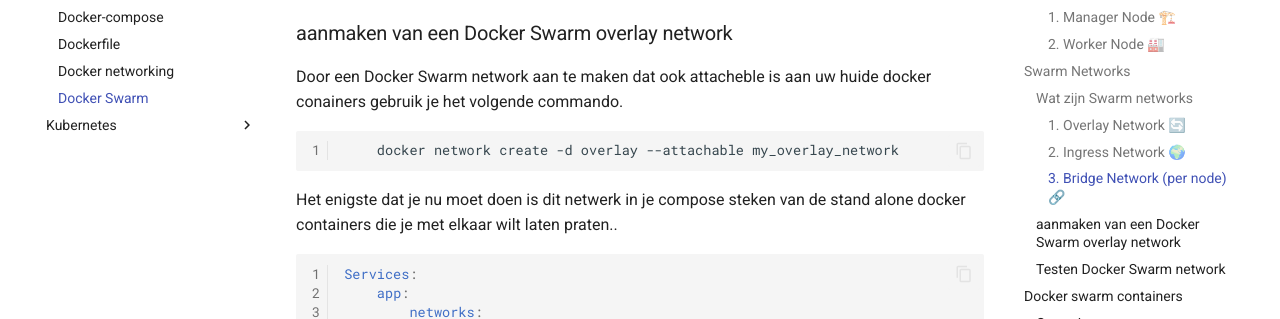
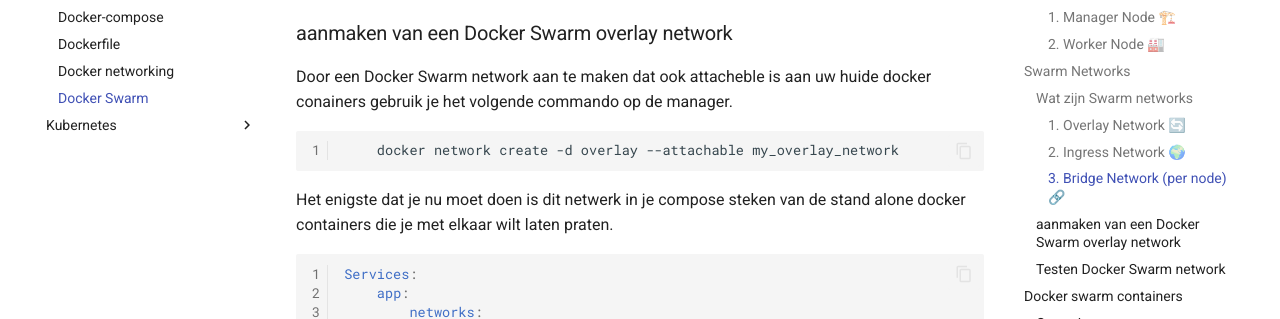
Before and after one commit to cowadar/wiki, an MkDocs documentation site: the page built from docs/container/docker/swarm.md, in a window 1280 px wide and 900 px high, scrolled down 2007 px. Shown: the part 193-512 px from the top of the window. Built offline with MkDocs 1.6.1 and Material for MkDocs 9.7.7, drawn with Linux system fonts in a browser that asks for light colours; comment, search, counter and statistics services are not loaded.

Commit message:
docker swarm overlay network toegevoegd

````diff
--- a/docs/container/docker/swarm.md
+++ b/docs/container/docker/swarm.md
@@ -67,12 +67,12 @@
     Als je een Swarm network aanmaakt zien uw nodes deze pas als er een conatainer op de node deze gebruikt.
 
 ### aanmaken van een Docker Swarm overlay network
-Door een Docker Swarm network aan te maken dat ook attacheble is aan uw huide docker conainers gebruik je het volgende commando.
+Door een Docker Swarm network aan te maken dat ook attacheble is aan uw huide docker conainers gebruik je het volgende commando op de manager.
 ```bash
     docker network create -d overlay --attachable my_overlay_network
 ```
 
-Het enigste dat je nu moet doen is dit netwerk in je compose steken van de stand alone docker containers die je met elkaar wilt laten praten..
+Het enigste dat je nu moet doen is dit netwerk in je compose steken van de stand alone docker containers die je met elkaar wilt laten praten.
 
 ```yaml
 Services:
````
